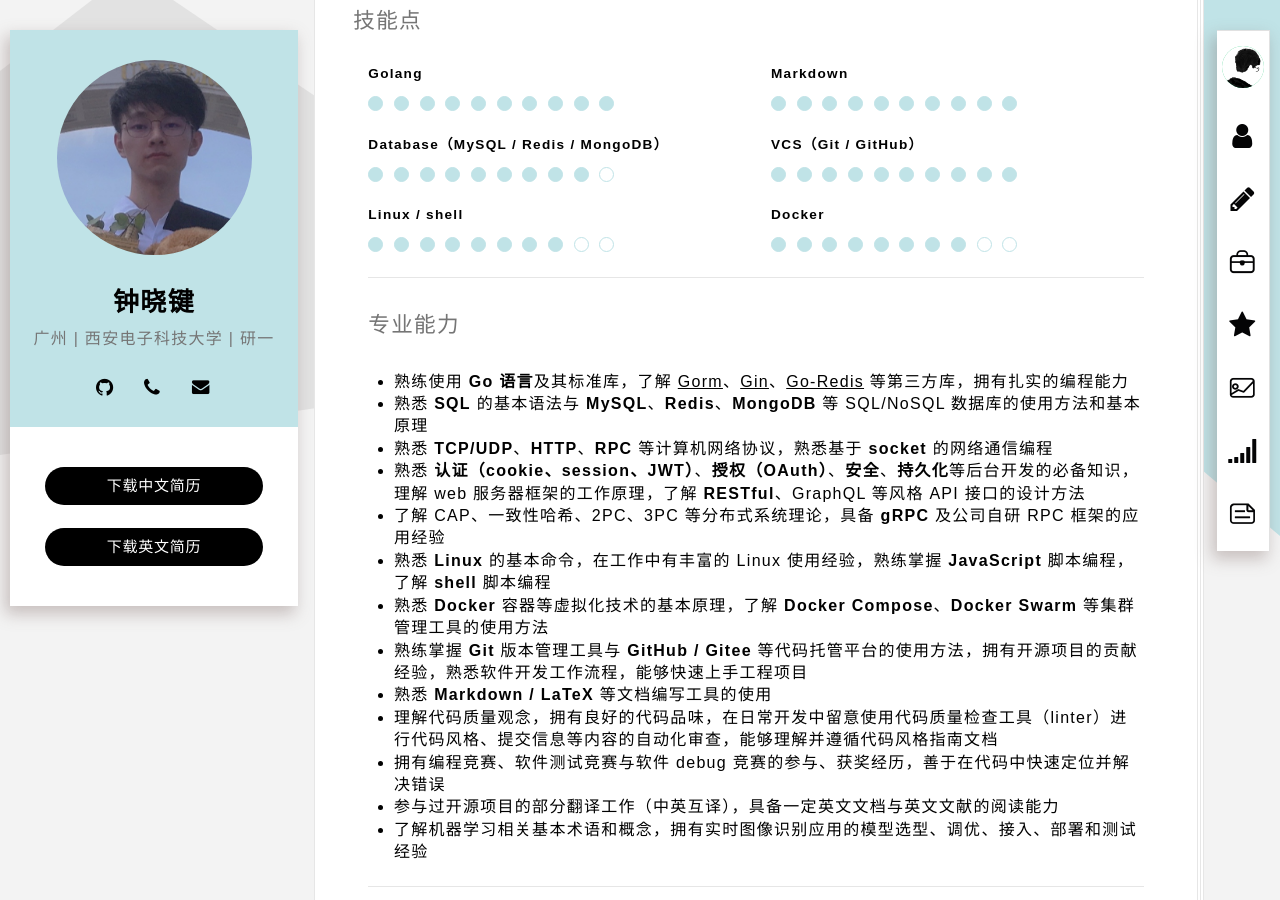
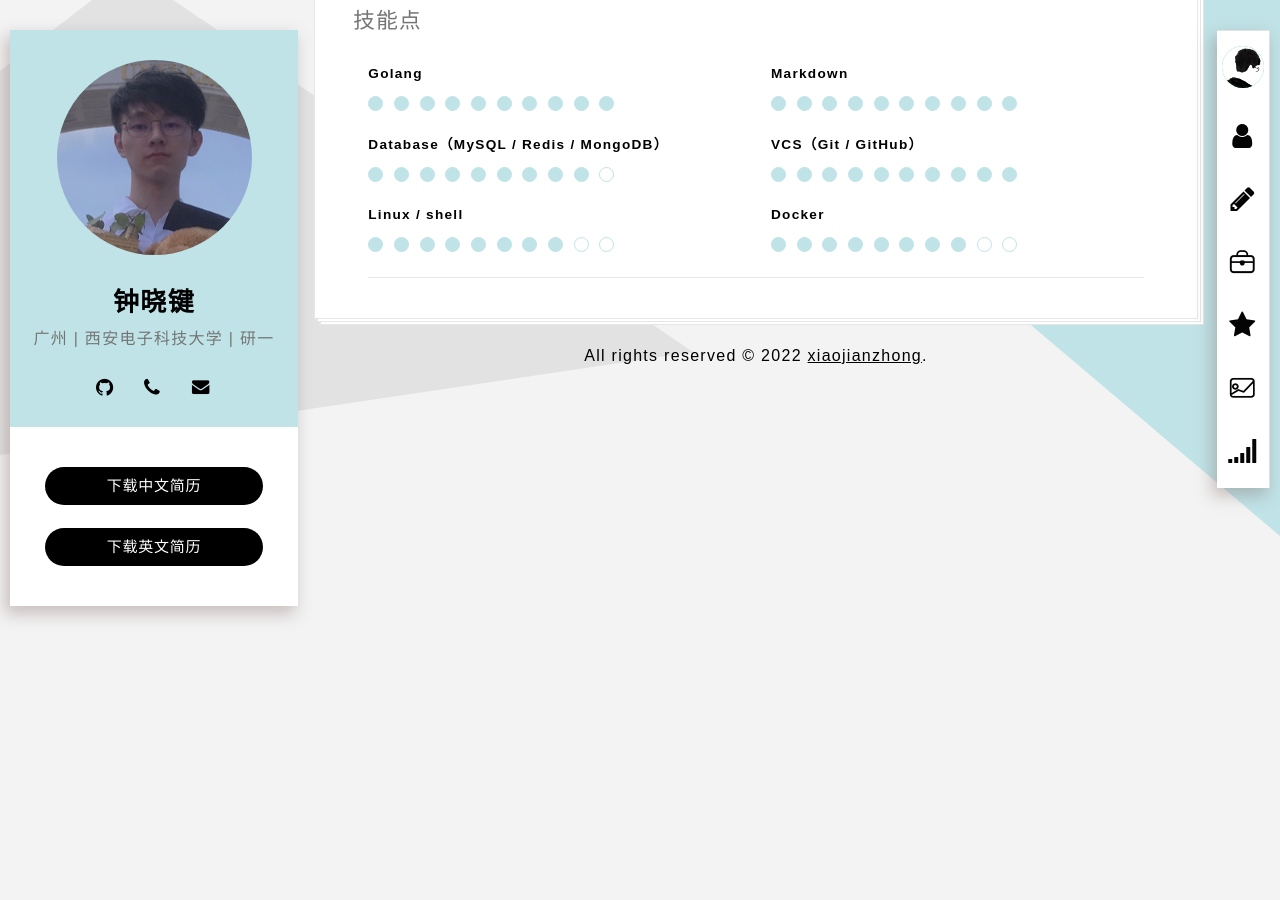
Before and after one commit to xiaojianzhong/xiaojianzhong.github.io, a Jekyll site: the page built from index.html, in a window 1280 px wide and 900 px high, scrolled down 5613 px. Built offline with Jekyll 4.4.1, drawn with Linux system fonts in a browser that asks for light colours; some web fonts are replaced.

Commit message:
feat(platform-browser): remove professionals section

```diff
--- a/_config.yml
+++ b/_config.yml
@@ -270,19 +270,5 @@ skills:
       points: 10
     - name: Docker
       points: 8
-professionals:
-  - 熟练使用 <strong>Go 语言</strong>及其标准库，了解 <a href="https://github.com/go-gorm/gorm">Gorm</a>、<a href="https://github.com/gin-gonic/gin">Gin</a>、<a href="https://github.com/go-redis/redis">Go-Redis</a> 等第三方库，拥有扎实的编程能力
-  - 熟悉 <strong>SQL</strong> 的基本语法与 <strong>MySQL</strong>、<strong>Redis</strong>、<strong>MongoDB</strong> 等 SQL/NoSQL 数据库的使用方法和基本原理
-  - 熟悉 <strong>TCP/UDP</strong>、<strong>HTTP</strong>、<strong>RPC</strong> 等计算机⽹络协议，熟悉基于 <strong>socket</strong> 的⽹络通信编程
-  - 熟悉 <strong>认证（cookie、session、JWT）</strong>、<strong>授权（OAuth）</strong>、<strong>安全</strong>、<strong>持久化</strong>等后台开发的必备知识，理解 web 服务器框架的工作原理，了解 <strong>RESTful</strong>、GraphQL 等风格 API 接口的设计方法
-  - 了解 CAP、一致性哈希、2PC、3PC 等分布式系统理论，具备 <strong>gRPC</strong> 及公司自研 RPC 框架的应用经验
-  - 熟悉 <strong>Linux</strong> 的基本命令，在工作中有丰富的 Linux 使用经验，熟练掌握 <strong>JavaScript</strong> 脚本编程，了解 <strong>shell</strong> 脚本编程
-  - 熟悉 <strong>Docker</strong> 容器等虚拟化技术的基本原理，了解 <strong>Docker Compose</strong>、<strong>Docker Swarm</strong> 等集群管理工具的使用方法
-  - 熟练掌握 <strong>Git</strong> 版本管理工具与 <strong>GitHub / Gitee</strong> 等代码托管平台的使用方法，拥有开源项目的贡献经验，熟悉软件开发工作流程，能够快速上手工程项目
-  - 熟悉 <strong>Markdown / LaTeX</strong> 等文档编写工具的使用
-  - 理解代码质量观念，拥有良好的代码品味，在日常开发中留意使用代码质量检查工具（linter）进行代码风格、提交信息等内容的自动化审查，能够理解并遵循代码风格指南文档
-  - 拥有编程竞赛、软件测试竞赛与软件 debug 竞赛的参与、获奖经历，善于在代码中快速定位并解决错误
-  - 参与过开源项目的部分翻译工作（中英互译），具备一定英文文档与英文文献的阅读能力
-  - 了解机器学习相关基本术语和概念，拥有实时图像识别应⽤的模型选型、调优、接⼊、部署和测试经验
 
 exclude: ['LICENSE', 'package.json', 'package-lock.json', 'commitlint.config.js', 'node_modules']
--- a/_includes/professional.html
+++ /dev/null
@@ -1,13 +0,0 @@
-<section class="section brd-btm" id="professional">
-  <div class="row">
-    <div class="col-sm-12 clear-mrg">
-      <h2 class="title-thin text-muted">专业能力</h2>
-
-      <ul>
-        {% for pro in site.professionals %}
-        <li>{{ pro }}</li>
-        {% endfor %}
-      </ul>
-    </div>
-  </div>
-</section>
--- a/index.html
+++ b/index.html
@@ -32,9 +32,6 @@ layout: default
               <li>
                 <a href="#skill-points" data-tooltip="技能点"><span class="ace-icon ace-icon-signal"></span></a>
               </li>
-              <li>
-                <a href="#professional" data-tooltip="专业能力"><span class="ace-icon ace-icon-about"></span></a>
-              </li>
             </ul>
           </nav>
         </div>
```
Also changed, not shown: other parts of index.html (+1 -2 lines).
